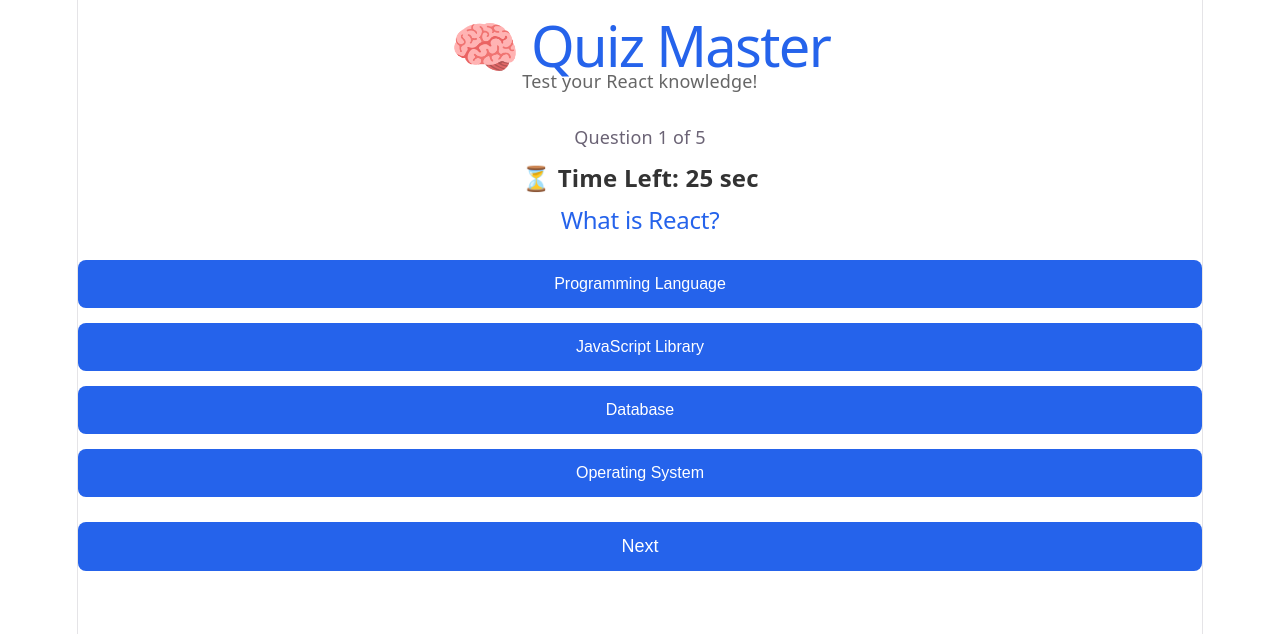
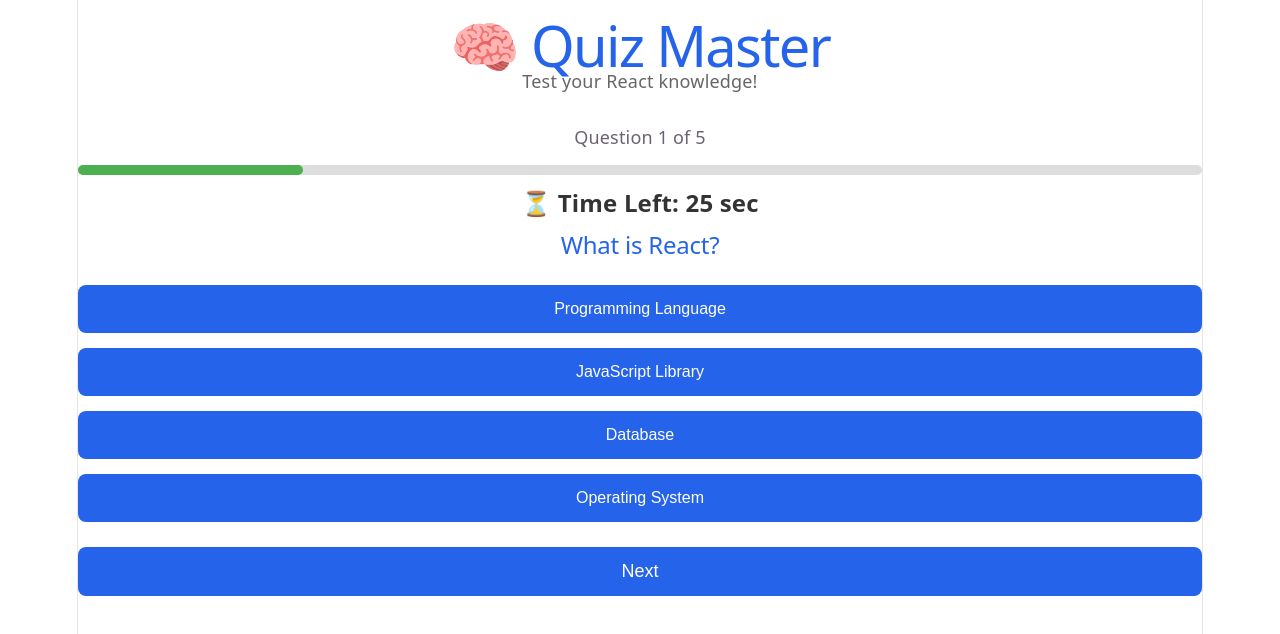
Before and after one commit to 248r1a66j4Jagadeesh-wq/quiz-master-react, a React (Vite) app: page / in a window 1280 px wide. Shown: the top 634 px of the page. Built offline with nearby package versions, Linux system fonts and the light colour scheme.

Commit message:
Added improved timer and progress bar

```diff
--- a/src/components/Question.jsx
+++ b/src/components/Question.jsx
@@ -13,23 +13,34 @@
   const [selectedOption, setSelectedOption] = useState("");
   const [timeLeft, setTimeLeft] = useState(30);
 
+  // Reset state whenever question changes
   useEffect(() => {
-    const timer = setTimeout(() => {
-      if (timeLeft > 0) {
-        setTimeLeft((prev) => prev - 1);
-      } else {
-        if (currentQuestion < totalQuestions - 1) {
+    if (!question) return;
+
     setSelectedOption("");
     setTimeLeft(30);
+  }, [question]);
+
+  // Timer
+  useEffect(() => {
+    if (!question) return;
+
+    if (timeLeft <= 0) {
+      if (currentQuestion < totalQuestions - 1) {
         setCurrentQuestion((prev) => prev + 1);
       } else {
         setQuizFinished(true);
       }
+      return;
     }
+
+    const timer = setTimeout(() => {
+      setTimeLeft((prev) => prev - 1);
     }, 1000);
 
     return () => clearTimeout(timer);
   }, [
+    question,
     timeLeft,
     currentQuestion,
     totalQuestions,
@@ -37,7 +48,12 @@
     setQuizFinished,
   ]);
 
-  function handleNext() {
+  // Render after hooks
+  if (!question) {
+    return <h2>Loading...</h2>;
+  }
+
+  const handleNext = () => {
     if (selectedOption === "") {
       alert("Please select an answer!");
       return;
@@ -48,13 +64,11 @@
     }
 
     if (currentQuestion < totalQuestions - 1) {
-      setSelectedOption("");
-      setTimeLeft(30);
       setCurrentQuestion((prev) => prev + 1);
     } else {
       setQuizFinished(true);
     }
-  }
+  };
 
   return (
     <div className="question">
@@ -62,7 +76,16 @@
         Question {currentQuestion + 1} of {totalQuestions}
       </p>
 
-      <h3 className="timer">
+      <div className="progress">
+        <div
+          className="progress-fill"
+          style={{
+            width: `${((currentQuestion + 1) / totalQuestions) * 100}%`,
+          }}
+        ></div>
+      </div>
+
+      <h3 className={timeLeft <= 10 ? "timer danger" : "timer"}>
         ⏳ Time Left: {timeLeft} sec
       </h3>
 
@@ -75,7 +98,7 @@
       />
 
       <button className="next-btn" onClick={handleNext}>
-        Next
+        {currentQuestion === totalQuestions - 1 ? "Finish Quiz" : "Next"}
       </button>
     </div>
   );
--- a/src/styles/Question.css
+++ b/src/styles/Question.css
@@ -49,3 +49,20 @@
 margin:15px 0;
 
 }
+.progress {
+  width: 100%;
+  height: 10px;
+  background: #ddd;
+  border-radius: 5px;
+  margin: 15px 0;
+}
+
+.progress-fill {
+  height: 100%;
+  background: #4caf50;
+  border-radius: 5px;
+  transition: width 0.3s ease;
+}
+.danger {
+  color: red;
+}
```
Lines whose indentation alone changed are shown as unchanged.
